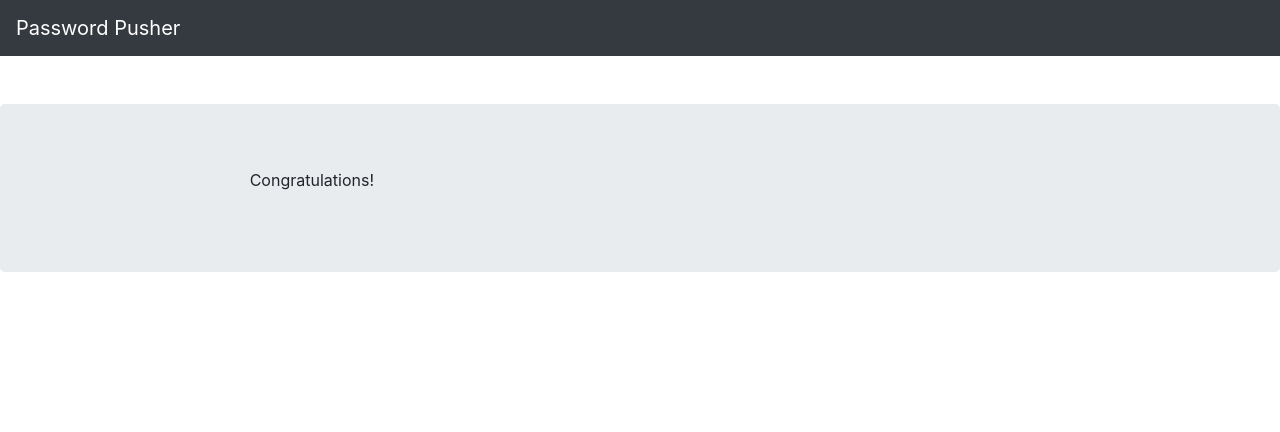
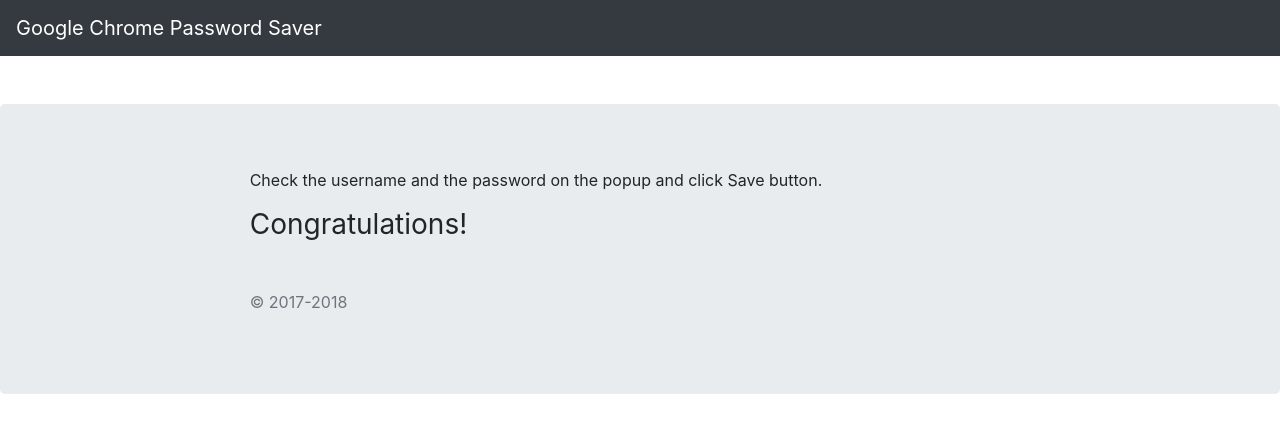
Before and after one commit to simonbor/sPassword, an Angular app: page /congratulations in a window 1280 px wide. Shown: the top 432 px of the page. Built offline with nearby package versions, Linux system fonts and the light colour scheme.

Commit message:
css and minor bugs

```diff
--- a/src/app/app.component.html
+++ b/src/app/app.component.html
@@ -1,5 +1,5 @@
 <nav class="navbar navbar-dark bg-dark mb-5">
-  <a class="navbar-brand" href="/">Password Pusher</a>
+  <a class="navbar-brand" href="/">Google Chrome Password Saver</a>
   <div class="navbar-expand mr-auto">
     <div class="navbar-nav">
       <!-- <a class="nav-item nav-link" routerLink="/one">One</a>
--- a/src/app/app.component.ts
+++ b/src/app/app.component.ts
@@ -6,5 +6,5 @@
   styleUrls: ['./app.component.css']
 })
 export class AppComponent {
-  title = 'Password Pusher';
+  title = 'Google Chrome Password Saver';
 }
--- a/src/app/congratulations/congratulations.component.html
+++ b/src/app/congratulations/congratulations.component.html
@@ -1,3 +1,7 @@
-<p>
-  Congratulations!
-</p>
+<div class="form-home">
+  <p>
+    Check the username and the password on the popup and click Save button.
+  </p>
+  <h1 class="h3 mb-3 font-weight-normal">Congratulations!</h1>
+  <p class="mt-5 mb-3 text-muted">&copy; 2017-2018</p>
+</div>
--- a/src/app/credentials/credentials.component.css
+++ b/src/app/credentials/credentials.component.css
@@ -1,3 +1,3 @@
 .form-signin {
-    width: 600px;
+    max-width: 600px;
 }
--- a/src/app/credentials/credentials.component.html
+++ b/src/app/credentials/credentials.component.html
@@ -6,6 +6,6 @@
     <label for="inputPassword" class="sr-only">Password</label>
     <input type="password" id="inputPassword" class="form-control" placeholder="Password" required>
   </p>
-    <button class="btn btn-lg btn-primary btn-block" type="submit" (click)='goDomain()'>Save to Chrome</button>
+    <button class="btn btn-lg btn-primary btn-block" type="submit" (click)='goDomain()'>Save</button>
     <p class="mt-5 mb-3 text-muted">&copy; 2017-2018</p>
   </form>
--- a/src/app/credentials/credentials.component.ts
+++ b/src/app/credentials/credentials.component.ts
@@ -14,7 +14,7 @@
   }
 
   goDomain() {
-    window.open(window.location.protocol + '//' + environment.hostname + '/congratulations', "_top");
+    window.open(window.location.protocol + '//' + environment.hostname + ':' + window.location.port + '/congratulations', "_top");
   }
 
 }
--- a/src/app/home/home.component.css
+++ b/src/app/home/home.component.css
@@ -3,7 +3,7 @@
 }
 
 .form-control-lg {
-    font-size: 5.25rem;
+    font-size: 4.5rem;
     line-height: 0;
 }
 
@@ -13,6 +13,6 @@
 }
 
 .form-home {
-    width: 600px;
+    max-width: 600px;
     margin: auto;
 }
--- a/src/app/home/home.component.html
+++ b/src/app/home/home.component.html
@@ -1,5 +1,5 @@
 <div class="form-home">
-  <h1 class="h3 mb-3 font-weight-normal">Insert the resource name -</h1>
+  <h1 class="h3 mb-3 font-weight-normal">Insert the resource name</h1>
   <p>
     <input #res type="text" class="form-control form-control-lg" placeholder="windows">
   </p>
```
Also changed, not shown: 1 other file (tests, documents, lock files or other folders).
